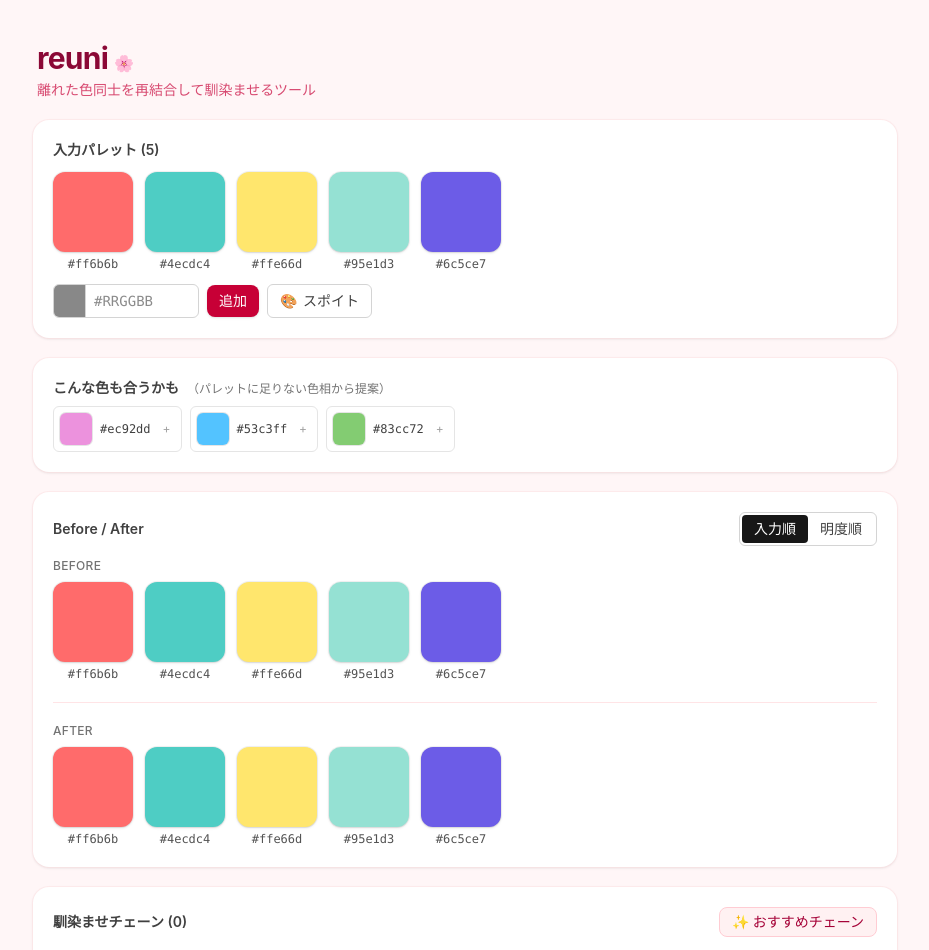
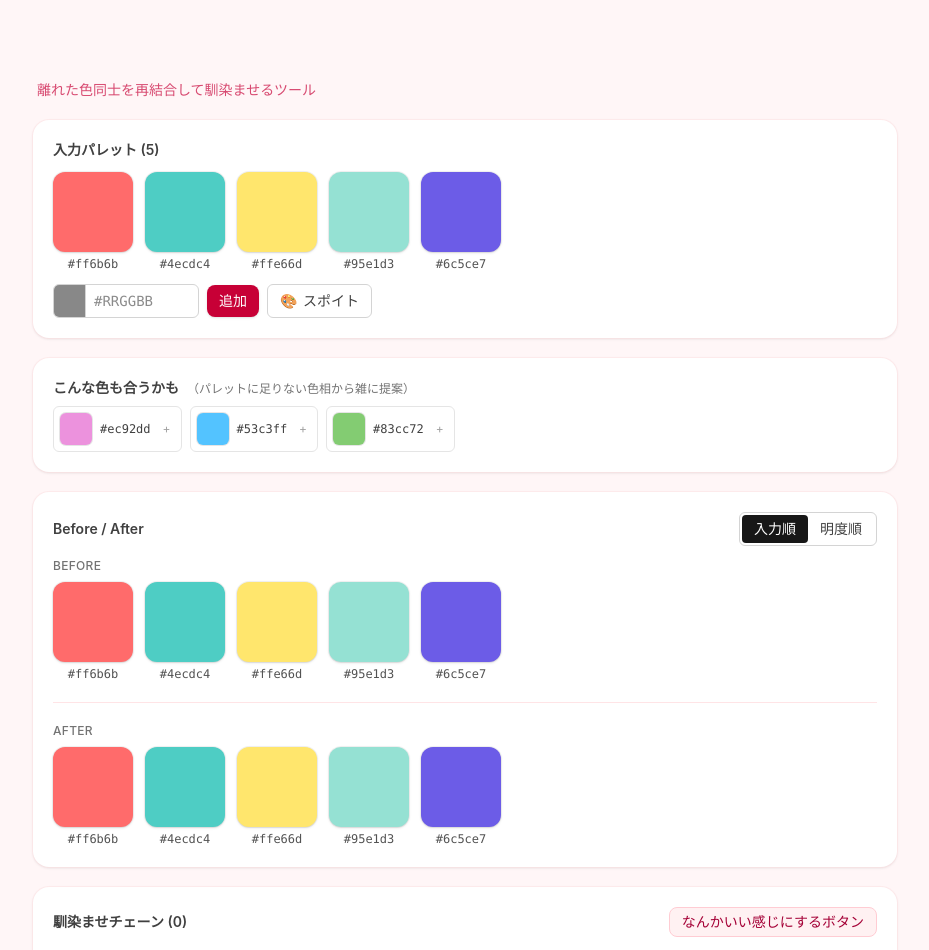
Before and after one commit to ryu1-1uyr/reuni, a React (Vite) app: page / in a window 1280 px wide. Shown: the top 950 px of the page, without its empty margins (175-1104 px from the left). Built offline with nearby package versions, Linux system fonts and the light colour scheme.

Commit message:
文言の調整

```diff
--- a/src/App.tsx
+++ b/src/App.tsx
@@ -38,12 +38,12 @@ function App() {
       anchorIndex: state.anchorIndex,
       createdAt: "",
     }),
-		[state.inputColors, state.anchorIndex],
+    [state.inputColors, state.anchorIndex]
   );
 
   const outputPalette = useMemo(
     () => applyChain(inputPalette, state.chain),
-		[inputPalette, state.chain],
+    [inputPalette, state.chain]
   );
 
   const handleSaveSnapshot = () => {
@@ -70,13 +70,10 @@ function App() {
       <div className="mx-auto max-w-4xl space-y-5 px-4 py-6 sm:py-10">
         <header className="space-y-1 px-1">
           <h1 className="text-3xl font-bold tracking-tight text-rose-900">
-						reuni
             <span
               className="ml-1.5 align-baseline text-base font-normal text-rose-400"
               aria-hidden="true"
-						>
-							🌸
-						</span>
+            ></span>
           </h1>
           <p className="text-sm text-rose-700/70">
             離れた色同士を再結合して馴染ませるツール
@@ -134,9 +131,7 @@ function App() {
               dispatch({ type: "updateStep", index, step })
             }
             onMoveStep={(from, to) => dispatch({ type: "moveStep", from, to })}
-						onReplaceChain={(chain) =>
-							dispatch({ type: "setChain", chain })
-						}
+            onReplaceChain={(chain) => dispatch({ type: "setChain", chain })}
           />
         </SectionCard>
 
--- a/src/components/ChainEditor.tsx
+++ b/src/components/ChainEditor.tsx
@@ -43,8 +43,7 @@ export function ChainEditor({
           title="入力色からトーン統一＋ベージュ15%のチェーンを自動生成"
           className="inline-flex items-center gap-1 rounded-lg border border-rose-200 bg-rose-50 px-3 py-1 text-sm font-medium text-rose-800 hover:border-rose-300 hover:bg-rose-100 disabled:opacity-40"
         >
-					<span aria-hidden="true">✨</span>
-					おすすめチェーン
+          なんかいい感じにするボタン
         </button>
       </div>
 
--- a/src/components/SuggestionPanel.tsx
+++ b/src/components/SuggestionPanel.tsx
@@ -8,10 +8,7 @@ type Props = {
 };
 
 export function SuggestionPanel({ inputColors, onAdd }: Props) {
-	const suggestions = useMemo(
-		() => suggestColors(inputColors),
-		[inputColors],
-	);
+  const suggestions = useMemo(() => suggestColors(inputColors), [inputColors]);
 
   if (suggestions.length === 0) return null;
 
@@ -22,7 +19,7 @@ export function SuggestionPanel({ inputColors, onAdd }: Props) {
           こんな色も合うかも
         </h2>
         <span className="text-xs text-neutral-500">
-					（パレットに足りない色相から提案）
+          （パレットに足りない色相から雑に提案）
         </span>
       </div>
       <div className="flex flex-wrap gap-2">
```
Also changed, not shown: 1 other file (tests, documents, lock files or other folders). Lines whose indentation alone changed are shown as unchanged.
